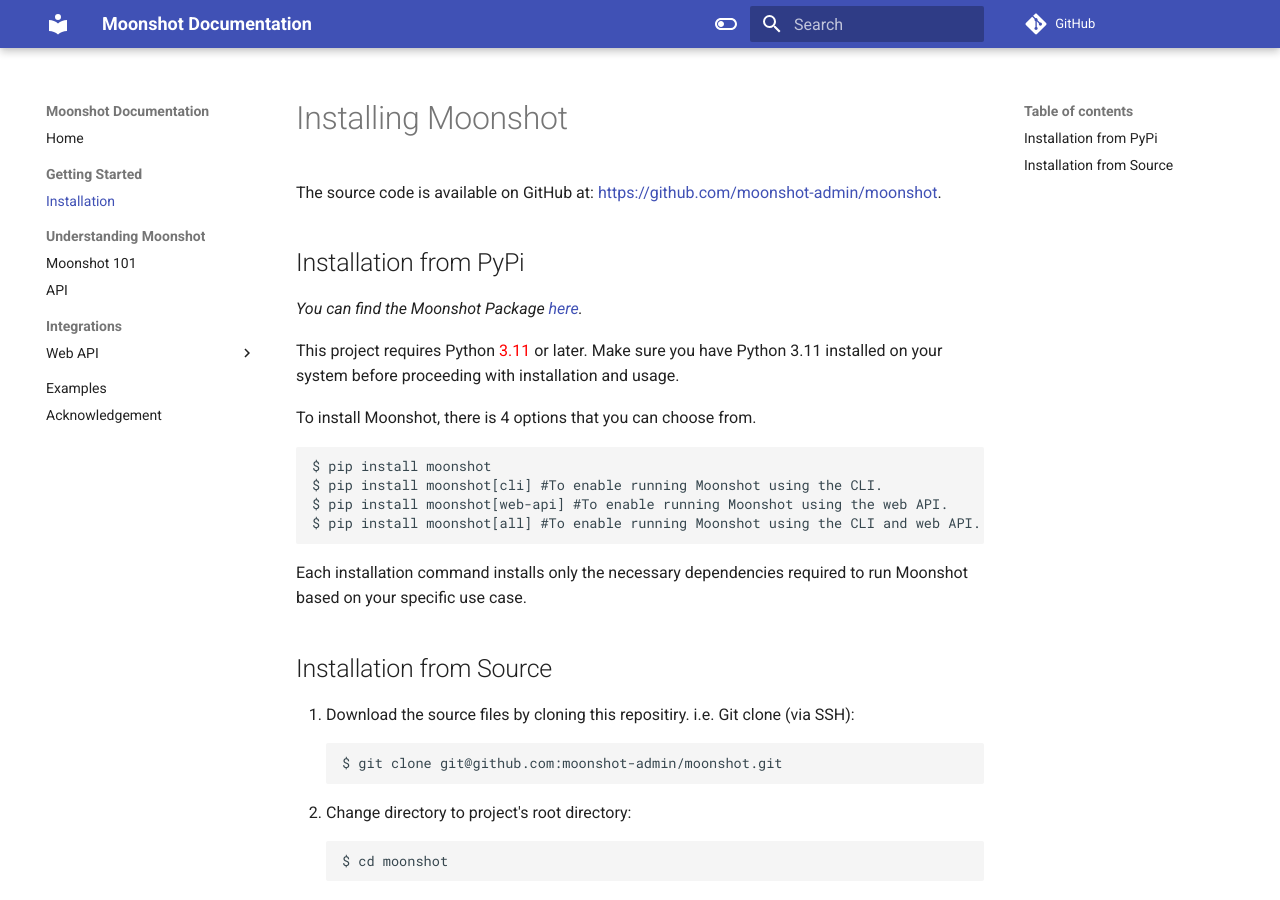
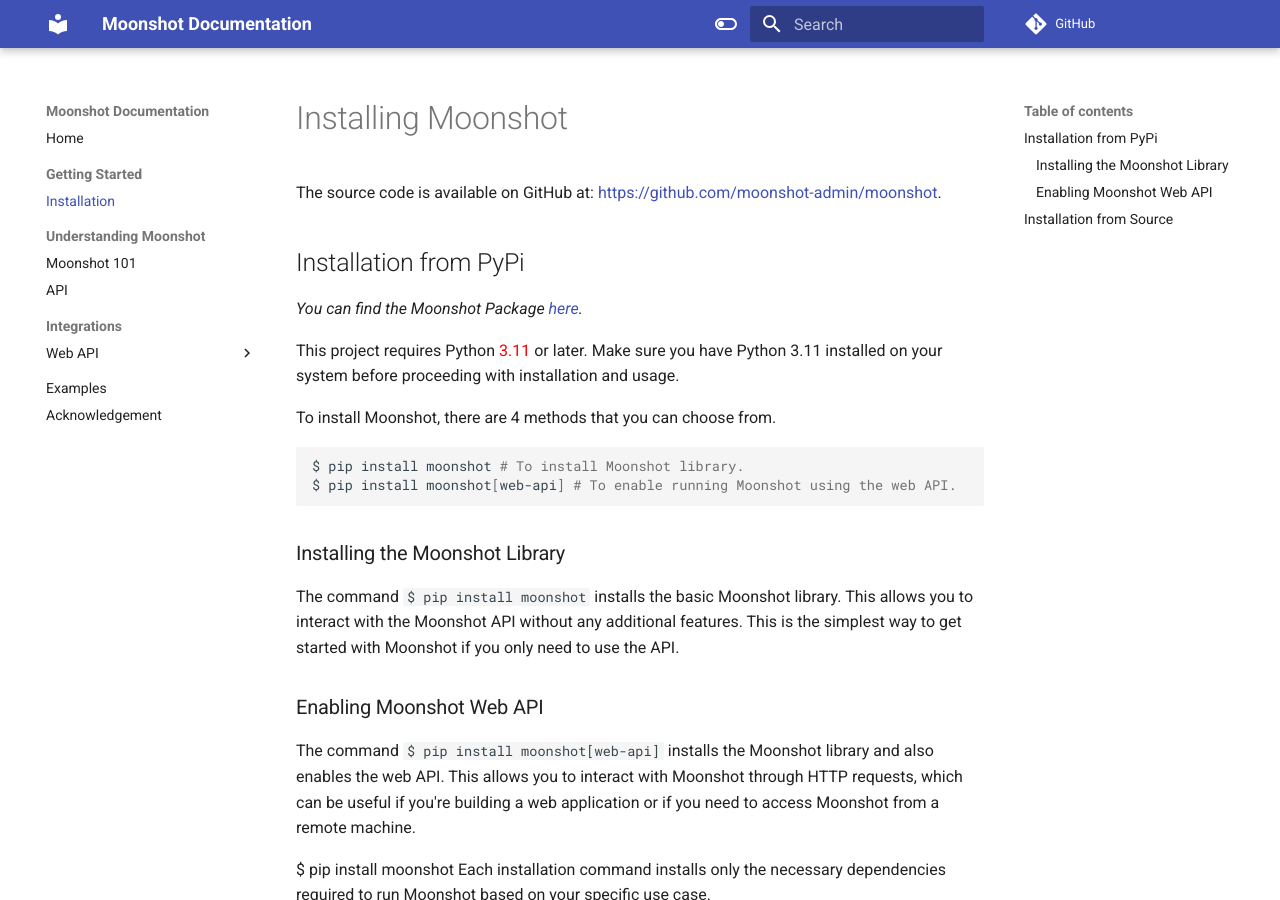
Before and after one commit to aiverify-foundation/moonshot, an MkDocs documentation site: the page built from docs/getting_started/installation.md, in a window 1280 px wide and 900 px high. Built offline with MkDocs 1.6.1 and Material for MkDocs 9.7.7, drawn with Linux system fonts in a browser that asks for light colours; comment, search, counter and statistics services are not loaded.

Commit message:
remove cli installation instructionZ

````diff
--- a/docs/getting_started/installation.md
+++ b/docs/getting_started/installation.md
@@ -7,14 +7,20 @@
 This project requires Python <span style="color:red;">3.11</span>
  or later. Make sure you have Python 3.11 installed on your system before proceeding with installation and usage.
 
+To install Moonshot, there are 4 methods that you can choose from.
 
-To install Moonshot, there is 4 options that you can choose from.
+```bash
+$ pip install moonshot # To install Moonshot library.
+$ pip install moonshot[web-api] # To enable running Moonshot using the web API.
 ```
+
+### Installing the Moonshot Library
+The command `$ pip install moonshot` installs the basic Moonshot library. This allows you to interact with the Moonshot API without any additional features. This is the simplest way to get started with Moonshot if you only need to use the API.
+
+### Enabling Moonshot Web API
+The command `$ pip install moonshot[web-api]` installs the Moonshot library and also enables the web API. This allows you to interact with Moonshot through HTTP requests, which can be useful if you're building a web application or if you need to access Moonshot from a remote machine.
+
 $ pip install moonshot
-$ pip install moonshot[cli] #To enable running Moonshot using the CLI.
-$ pip install moonshot[web-api] #To enable running Moonshot using the web API.
-$ pip install moonshot[all] #To enable running Moonshot using the CLI and web API.
-```
 Each installation command installs only the necessary dependencies required to run Moonshot based on your specific use case.
 
 ## Installation from Source
````
